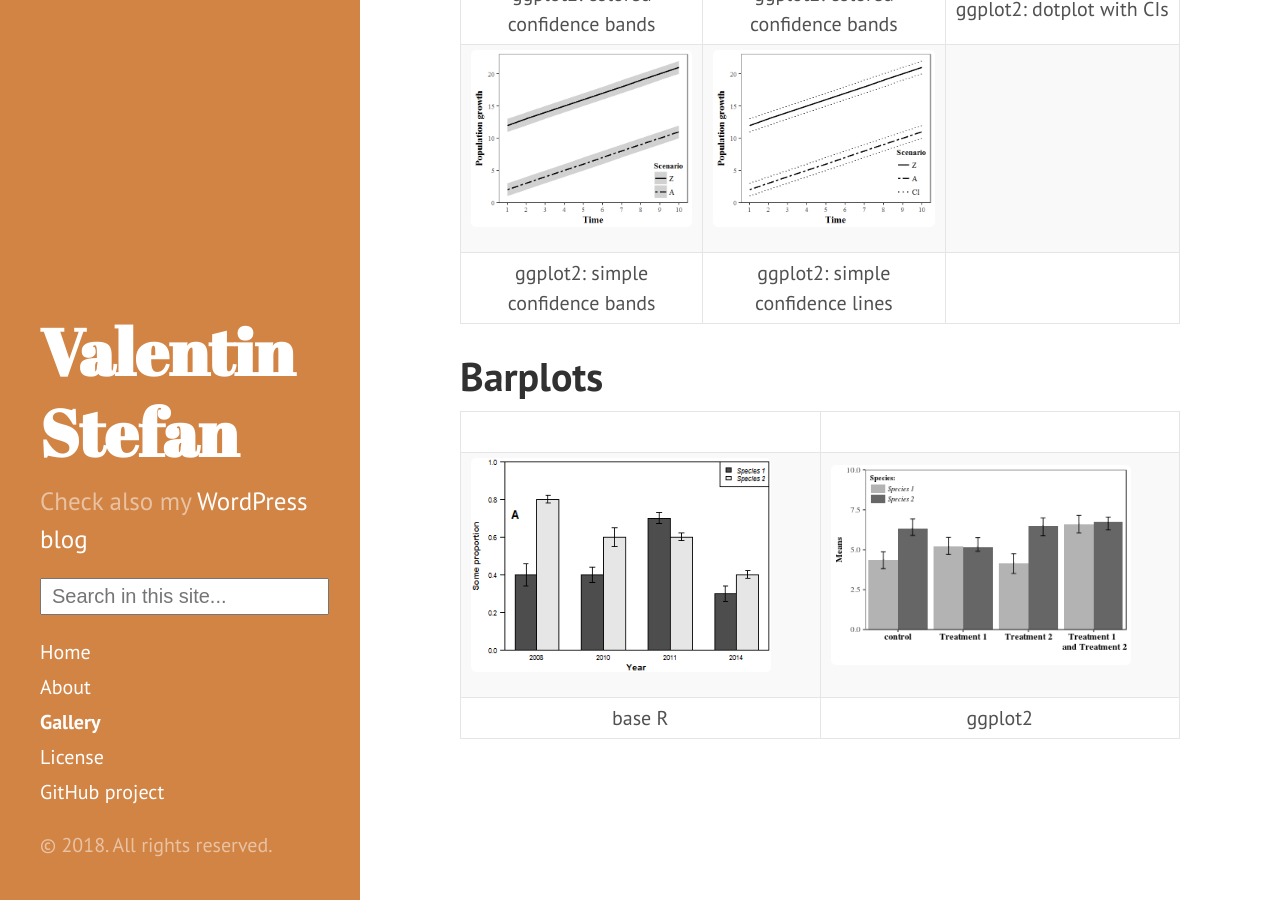
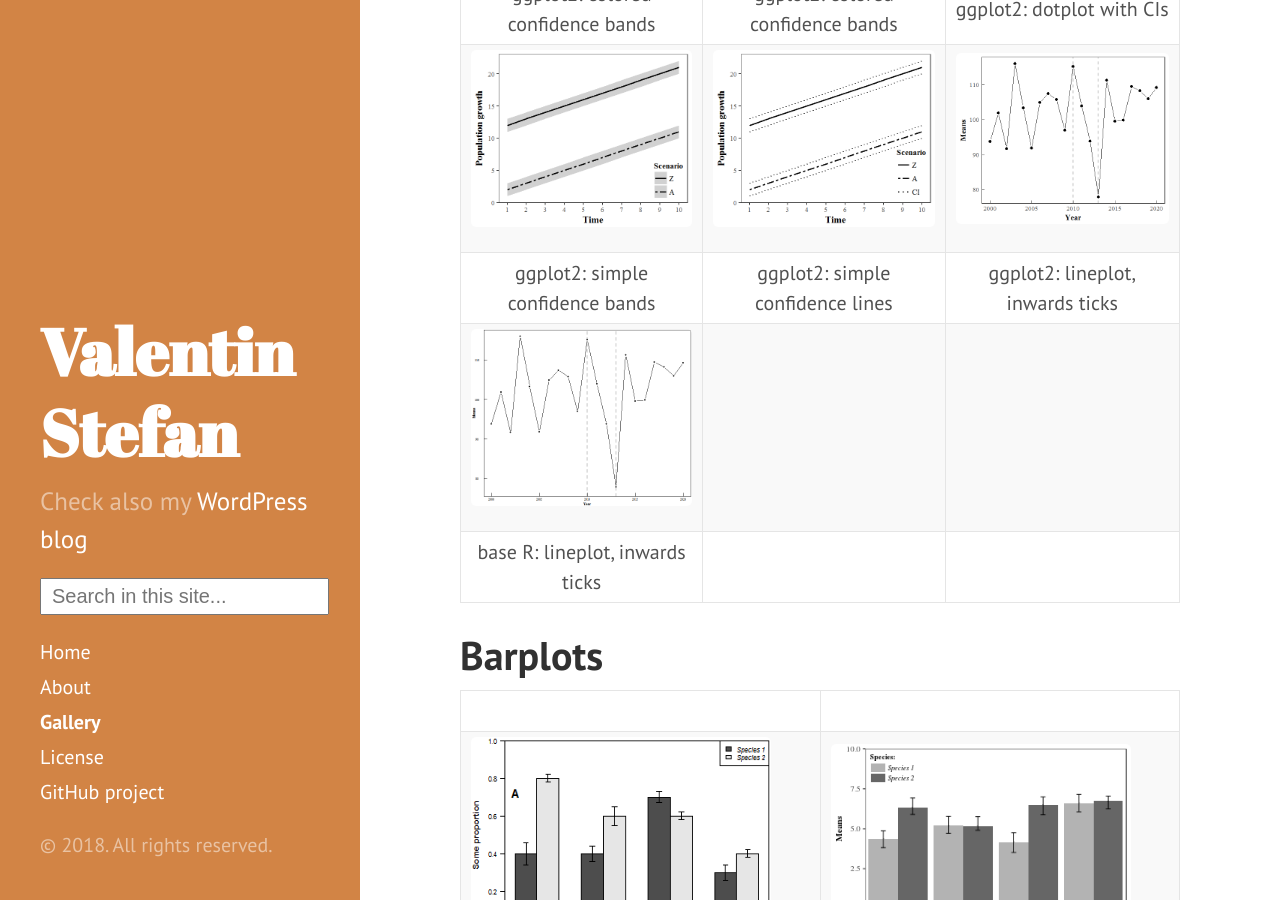
Before and after one commit to valentinitnelav/valentinitnelav.github.io, a Jekyll site: the page built from gallery.md, in a window 1280 px wide and 900 px high, scrolled down 1195 px. Built offline with Jekyll 4.4.1, drawn with Linux system fonts in a browser that asks for light colours; nearby versions of some CDN libraries; comment, search, counter and statistics services are not loaded.

Commit message:
add lineplot_inwards_ticks_ggplot & lineplot_inwards_ticks_base_R_plot

```diff
--- a/gallery.md
+++ b/gallery.md
@@ -60,8 +60,10 @@ ggplot2: Pacific centered world map     | Shift central (prime) meridian
 :-------------------------------------: | :-------------------------------------: | :-------------------------------------:
 [![l1]{:width="300px"}][cl1]            | [![l2]{:width="300px"}][cl2]            | [![l3]{:width="300px"}][cl3]
 ggplot2: colored confidence bands       | ggplot2: colored confidence bands       | ggplot2: dotplot with CIs
-[![l4]{:width="300px"}][cl4]            | [![l5]{:width="300px"}][cl5]            |
-ggplot2: simple confidence bands        | ggplot2: simple confidence lines        |
+[![l4]{:width="300px"}][cl4]            | [![l5]{:width="300px"}][cl5]            | [![l6]{:width="300px"}][cl6]
+ggplot2: simple confidence bands        | ggplot2: simple confidence lines        | ggplot2: lineplot, inwards ticks
+[![l7]{:width="300px"}][cl7]            | |
+base R: lineplot, inwards ticks         | |
 
 [//]: # -----------------------------------------------------------------------
 [//]: # Links to line & dot plots (l) and code (cl)
@@ -82,6 +84,11 @@ ggplot2: simple confidence bands        | ggplot2: simple confidence lines
 [l5]: https://raw.githubusercontent.com/valentinitnelav/valentinitnelav.github.io/master/gallery/simple_confidence_lines.png
 [cl5]: https://github.com/valentinitnelav/valentinitnelav.github.io/blob/master/gallery/simple_confidence_lines.R
 
+[l6]: https://raw.githubusercontent.com/valentinitnelav/valentinitnelav.github.io/master/gallery/lineplot_inwards_ticks_ggplot.png
+[cl6]: https://github.com/valentinitnelav/valentinitnelav.github.io/blob/master/gallery/lineplot_inwards_ticks_ggplot.R
+
+[l7]: https://raw.githubusercontent.com/valentinitnelav/valentinitnelav.github.io/master/gallery/lineplot_inwards_ticks_base_R_plot.png
+[cl7]: https://github.com/valentinitnelav/valentinitnelav.github.io/blob/master/gallery/lineplot_inwards_ticks_base_R_plot.R
 
 [//]: # ===============================================================================================================
 # Barplots
```
